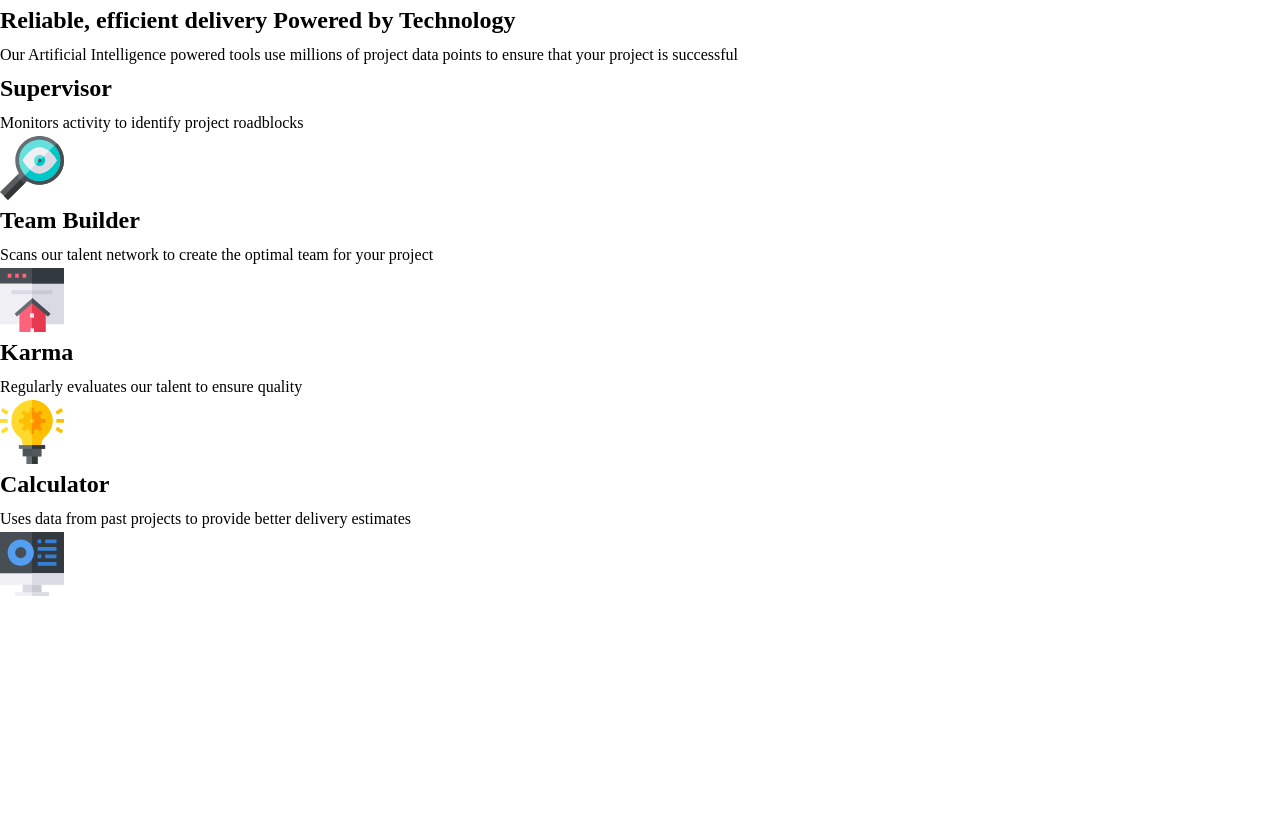
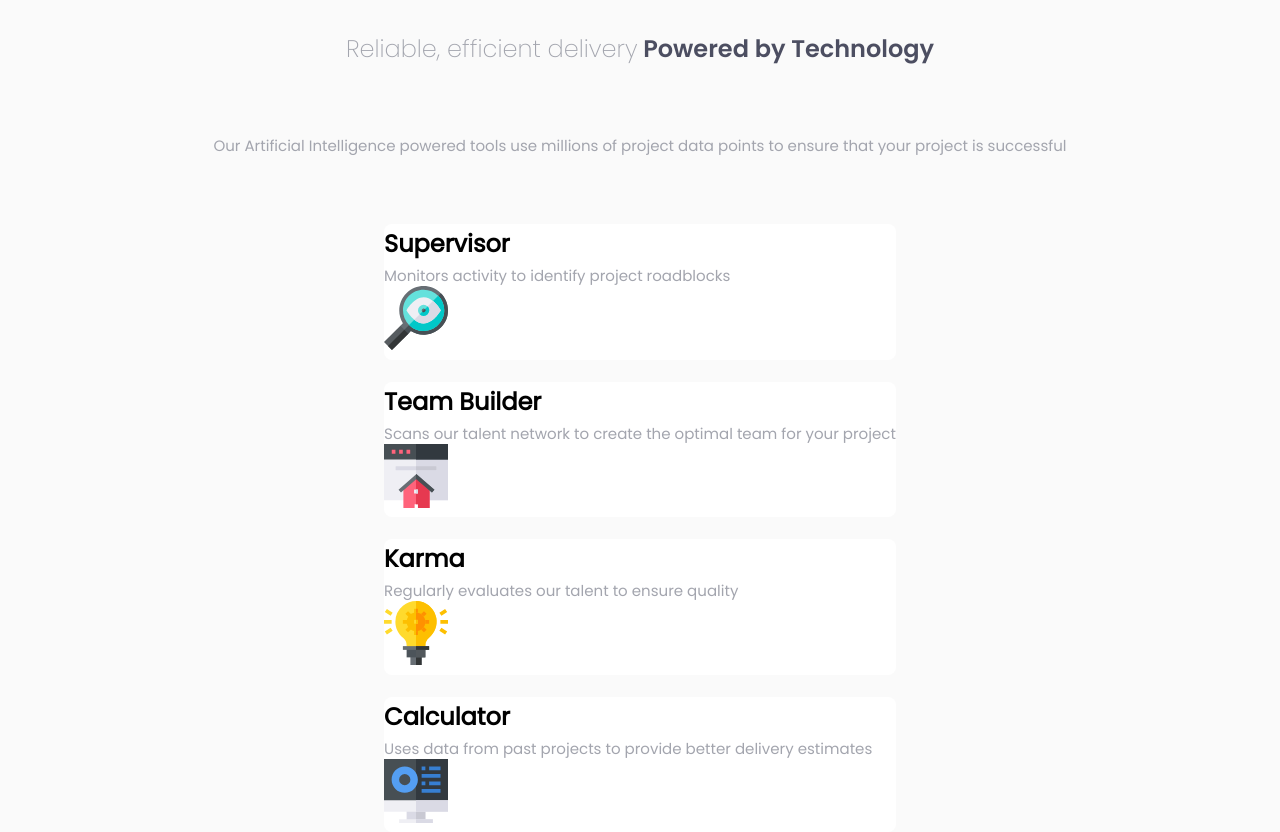
Before and after one commit to sledua/four-card-feature-section-master, a plain HTML site: page index.html in a window 1280 px wide. Before the commit the page ends 800 px from the top, so only its background shows below. Drawn offline with Linux system fonts and the light colour scheme.

Commit message:
fix
fix fix

```diff
--- a/css/style.css
+++ b/css/style.css
@@ -1,3 +1,37 @@
+@font-face {
+  font-family: 'Poppins-ExtraLight';
+  src: url('../font/Poppins-ExtraLight.ttf') format('truetype');
+  font-style: normal;
+  font-weight: 200;
+  font-display: swap;
+}
+@font-face {
+  font-family: 'Poppins-Regular';
+  src: url('../font/Poppins-Regular.ttf') format('truetype');
+  font-style: normal;
+  font-weight: 400;
+  font-display: swap;
+}
+@font-face {
+  font-family: 'Poppins-SemiBold';
+  src: url('../font/Poppins-SemiBold.ttf') format('truetype');
+  font-style: normal;
+  font-weight: 600;
+  font-display: swap;
+}
+:root {
+  --pr-red: hsl(0, 78%, 62%);
+  --pr-cyan: hsl(180, 62%, 55%);
+  --pr-orange: hsl(34, 97%, 64%);
+  --pr-blue: hsl(212, 86%, 64%);
+  --n-very-dark-blue: hsl(234, 12%, 34%);
+  --n-grayish-blue: hsl(229, 6%, 66%);
+  --n-very-light-gray: hsl(0, 0%, 98%);
+  --ff-poppins-ex-light: 'Poppins-ExtraLight', sans-serif;
+  --ff-poppins-regular: 'Poppins-Regular', sans-serif;
+  --ff-poppins-semibold: 'Poppins-SemiBold', sans-serif;
+}
+
 /* ! rest syle 1. Use a more-intuitive box-sizing model. */
 *,
 *::before,
@@ -47,3 +81,43 @@ h6 {
   overflow-wrap: break-word;
 }
 /* ! rest style end */
+body {
+  font-family: var(--ff-poppins-regular);
+  display: grid;
+  margin: 2rem;
+  overflow-x: hidden;
+  background-color: var(--n-very-light-gray);
+}
+.section {
+  display: grid;
+  justify-items: center;
+  gap: 2rem;
+}
+.title {
+  font-family: var(--ff-poppins-semibold);
+  line-height: 1.4;
+  color: var(--n-very-dark-blue);
+  text-align: center;
+}
+.title > span {
+  font-family: var(--ff-poppins-ex-light);
+  font-weight: 200;
+  color: var(--n-grayish-blue);
+}
+.section > .description {
+  text-align: center;
+}
+.description {
+  font-family: var(--ff-poppins-regular);
+  color: var(--n-grayish-blue);
+  font-size: .94rem;
+  line-height: 1.4;
+}
+.card__container {
+  display: grid;
+  gap: 1.4rem;
+}
+.card__item {
+  background-color: white;
+  border-radius: .5em;
+}
```
Also changed, not shown: font/Poppins-ExtraLight.ttf (added), font/Poppins-Regular.ttf (added), font/Poppins-SemiBold.ttf (added).
